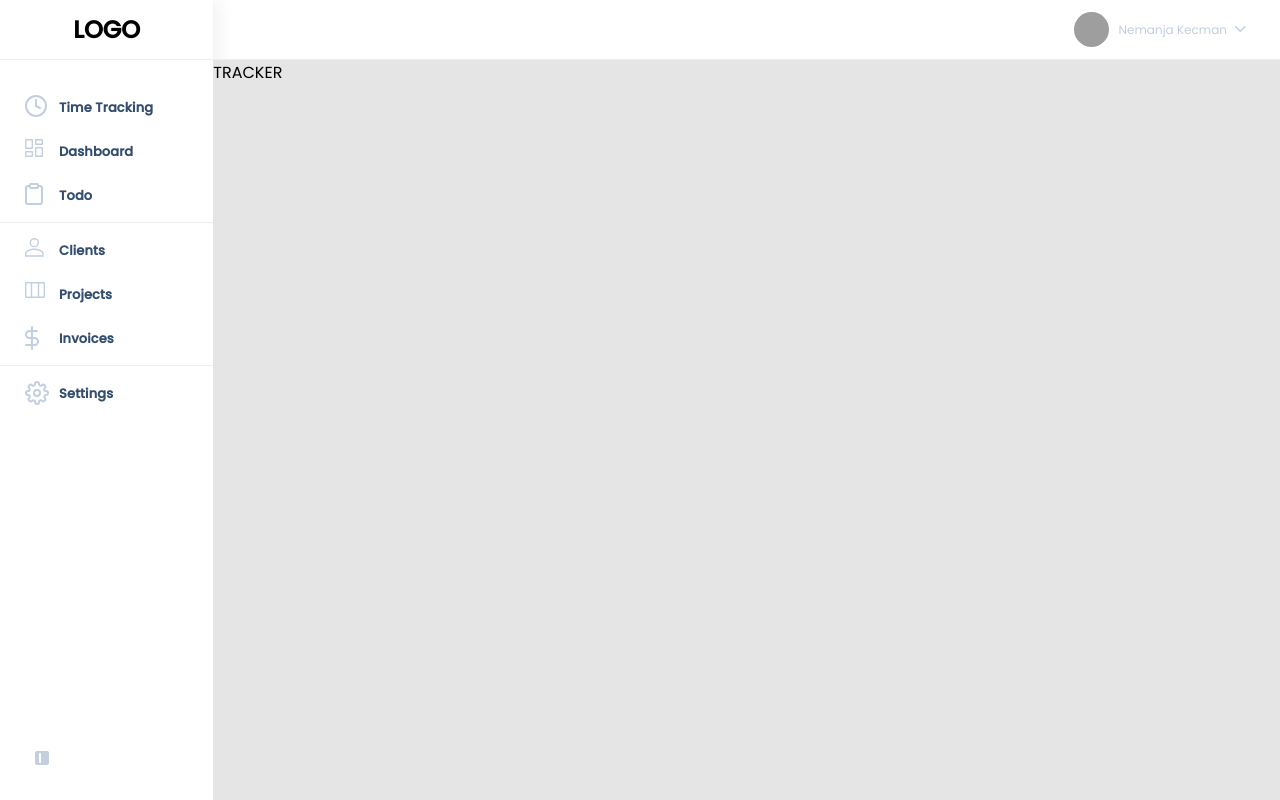
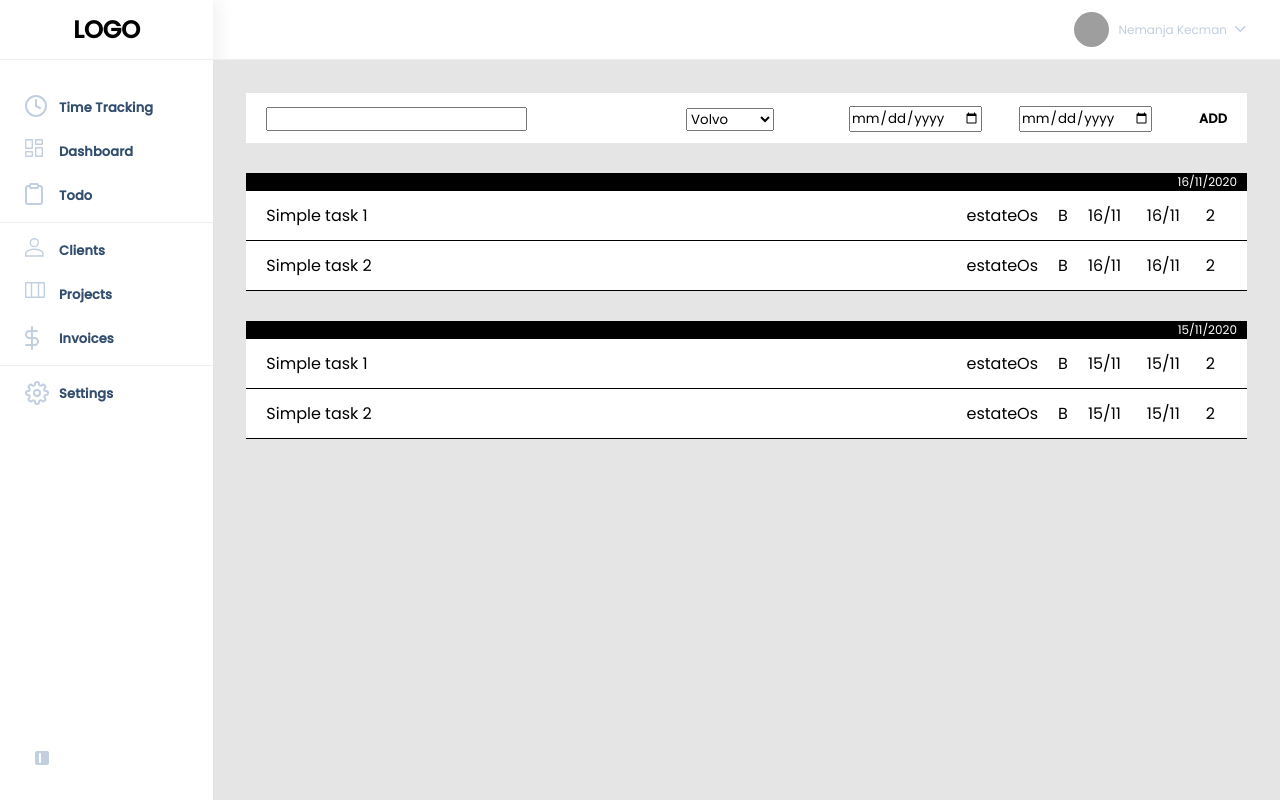
Before and after one commit to k3cman/Vue-Freelancer-Dashboard, a Vue app: page /#/ in a window 1280 px wide. Both pictures are taken after a click on the button "Time Tracking". Built offline with nearby package versions, Linux system fonts and the light colour scheme; grey boxes are pictures that could not be loaded.

Commit message:
add pages

```diff
--- a/package.json
+++ b/package.json
@@ -9,6 +9,7 @@
   },
   "dependencies": {
     "core-js": "^3.6.5",
+    "moment": "^2.29.1",
     "vue": "^3.0.0",
     "vue-router": "^4.0.0-0",
     "vuex": "^4.0.0-0"
--- a/src/components/Layout/Layout.vue
+++ b/src/components/Layout/Layout.vue
@@ -45,6 +45,7 @@ export default {
       width: 100%;
       height: calc(100vh - 60px);
       background: #e5e5e5;
+      padding: 33px;
     }
   }
 }
--- /dev/null
+++ b/src/components/Shared/TrackItems/NewTracker.vue
@@ -0,0 +1,54 @@
+<template>
+  <div class="new-tracker">
+    <div class="cell name">
+      <input />
+    </div>
+    <div class="cell project">
+      <select name="cars" id="cars">
+        <option value="volvo">Volvo</option>
+        <option value="saab">Saab</option>
+        <option value="mercedes">Mercedes</option>
+        <option value="audi">Audi</option>
+      </select>
+    </div>
+    <div class="start-time">
+      <input type="date" />
+    </div>
+    <div class="end-time">
+      <input type="date" />
+    </div>
+    <div class="add">
+      <button>ADD</button>
+    </div>
+  </div>
+</template>
+
+<style lang="scss" scoped>
+.new-tracker {
+  display: flex;
+  width: 100%;
+  height: 50px;
+  background: white;
+  align-items: center;
+  padding: 0 10px;
+  .cell {
+    padding: 0 10px;
+  }
+
+  .time {
+    width: 100px;
+  }
+
+  .start-time,
+  .end-time {
+    width: 200px;
+  }
+
+  .project {
+    width: 200px;
+  }
+  .name {
+    width: 50%;
+  }
+}
+</style>
--- /dev/null
+++ b/src/components/Shared/TrackItems/TrackItemsHeader.vue
@@ -0,0 +1,28 @@
+<template>
+  <div class="track-item-header">
+    {{ timestamp }}
+  </div>
+</template>
+
+<script>
+export default {
+  props: {
+    timestamp: {
+      type: String,
+      required: true,
+    },
+  },
+};
+</script>
+
+<style lang="scss" scoped>
+.track-item-header {
+  margin-top: 30px;
+  background: black;
+  color: white;
+  padding: 0 10px;
+  font-size: 12px;
+  display: flex;
+  justify-content: flex-end;
+}
+</style>
--- /dev/null
+++ b/src/components/Shared/TrackItems/TrackItemsWrapper.vue
@@ -0,0 +1,35 @@
+<template>
+  <div class="new">
+    <new-tracker></new-tracker>
+  </div>
+  <div class="track-items-wrapper">
+    <div class="history" v-for="(dataset, index) in datasets" :key="index">
+      <track-items-header :timestamp="dataset.timestamp"></track-items-header>
+      <div class="table">
+        <tracker-item-row
+          v-for="event in dataset.events"
+          :key="event.id"
+          :data="event"
+        ></tracker-item-row>
+      </div>
+    </div>
+  </div>
+</template>
+
+<script>
+import TrackItemsHeader from "./TrackItemsHeader.vue";
+import TrackerItemRow from "./TrackerItemRow.vue";
+import NewTracker from "./NewTracker.vue";
+export default {
+  components: {
+    TrackItemsHeader,
+    TrackerItemRow,
+    NewTracker,
+  },
+  props: {
+    datasets: {
+      required: true,
+    },
+  },
+};
+</script>
--- /dev/null
+++ b/src/components/Shared/TrackItems/TrackerItemRow.vue
@@ -0,0 +1,74 @@
+<template>
+  <div class="item-row">
+    <div class="cell name">
+      {{ data.name }}
+    </div>
+    <div class="cell project">
+      {{ data.project }}
+    </div>
+    <div class="cell billable">
+      {{ data.billable ? "B" : "N" }}
+    </div>
+    <div class="cell start-time">
+      {{ startTime }}
+    </div>
+    <div class="cell end-time">
+      {{ endTime }}
+    </div>
+    <div class="cell time">
+      {{ data.time }}
+    </div>
+  </div>
+</template>
+
+<script>
+import moment from "moment";
+
+export default {
+  props: {
+    data: {
+      type: Object,
+      required: true,
+    },
+  },
+  computed: {
+    startTime: function() {
+      return this.data ? moment(this.data.startTime).format("DD/MM") : "";
+    },
+    endTime: function() {
+      return this.data ? moment(this.data.endTime).format("DD/MM") : "";
+    },
+  },
+};
+</script>
+
+<style lang="scss" scoped>
+.item-row {
+  display: flex;
+  width: 100%;
+  height: 50px;
+  background: white;
+  border-bottom: 1px solid black;
+  align-items: center;
+  padding: 0 10px;
+  .cell {
+    padding: 0 10px;
+  }
+
+  .time {
+    width: 50px;
+  }
+
+  .start-time,
+  .end-time {
+    width: 75px;
+  }
+
+  .project {
+    width: 100px;
+  }
+  .name {
+    width: 100%;
+  }
+}
+</style>
--- a/src/views/Tracker.vue
+++ b/src/views/Tracker.vue
@@ -1,3 +1,93 @@
 <template>
-  TRACKER
+  <track-items-wrapper :datasets="datasets"></track-items-wrapper>
 </template>
+
+<script>
+import moment from "moment";
+import TrackItemsWrapper from "../components/Shared/TrackItems/TrackItemsWrapper.vue";
+export default {
+  components: {
+    TrackItemsWrapper,
+  },
+  data() {
+    return {
+      datasets: [
+        {
+          timestamp: moment()
+            .subtract(1, "day")
+            .format("DD/MM/YYYY"),
+          events: [
+            {
+              id: 1,
+              name: "Simple task 1",
+              startTime: moment()
+                .subtract(1, "day")
+                .subtract(3, "hours")
+                .toDate(),
+              endTime: moment()
+                .subtract(1, "day")
+                .subtract(1, "hour")
+                .toDate(),
+              time: 2,
+              project: "estateOs",
+              billable: true,
+            },
+            {
+              id: 2,
+              name: "Simple task 2",
+              startTime: moment()
+                .subtract(1, "day")
+                .subtract(6, "hours")
+                .toDate(),
+              endTime: moment()
+                .subtract(1, "day")
+                .subtract(4, "hour")
+                .toDate(),
+              time: 2,
+              project: "estateOs",
+              billable: true,
+            },
+          ],
+        },
+        {
+          timestamp: moment()
+            .subtract(2, "days")
+            .format("DD/MM/YYYY"),
+          events: [
+            {
+              id: 1,
+              name: "Simple task 1",
+              startTime: moment()
+                .subtract(2, "days")
+                .subtract(3, "hours")
+                .toDate(),
+              endTime: moment()
+                .subtract(2, "days")
+                .subtract(1, "hour")
+                .toDate(),
+              time: 2,
+              project: "estateOs",
+              billable: true,
+            },
+            {
+              id: 2,
+              name: "Simple task 2",
+              startTime: moment()
+                .subtract(2, "days")
+                .subtract(6, "hours")
+                .toDate(),
+              endTime: moment()
+                .subtract(2, "days")
+                .subtract(4, "hour")
+                .toDate(),
+              time: 2,
+              project: "estateOs",
+              billable: true,
+            },
+          ],
+        },
+      ],
+    };
+  },
+};
+</script>
```
Also changed, not shown: 1 other file (tests, documents, lock files or other folders).
